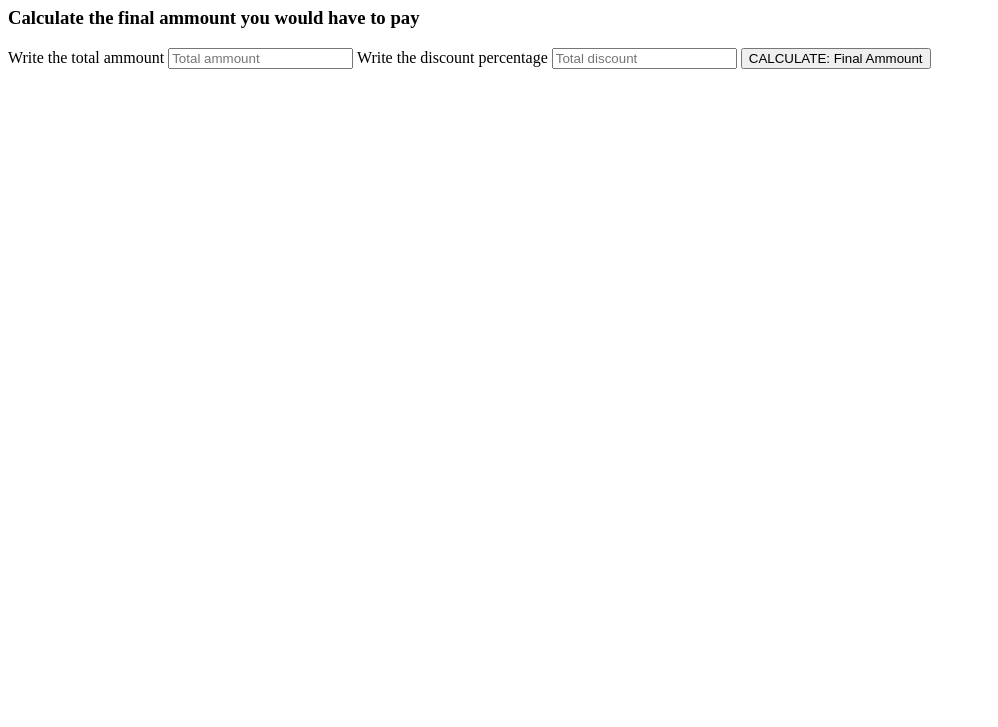
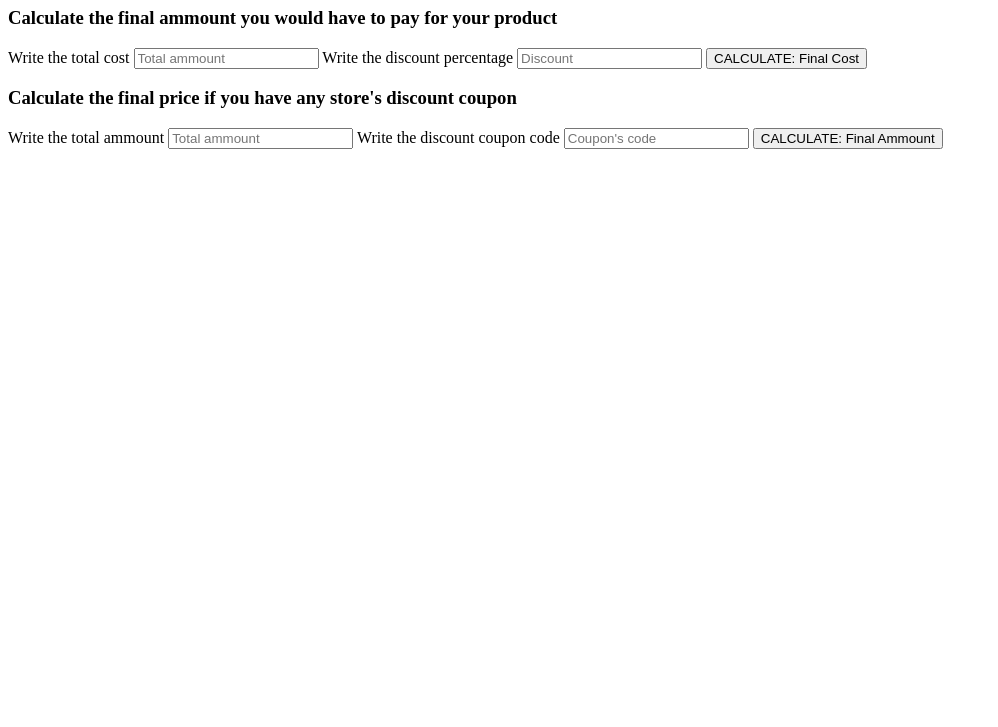
Before and after one commit to LeaCorDav/Math.Robot, a plain HTML site: page descuentos.html in a window 1280 px wide. Shown: the part 73-800 px from the top of the page, without its empty margins (0-998 px from the left). Drawn offline with Linux system fonts and the light colour scheme.

Commit message:
Pagina de descuentos hecho, falta CSS

```diff
--- a/descuentos.html
+++ b/descuentos.html
@@ -11,19 +11,34 @@
         <h1>Percentages and Discounts</h1>
     </header>
     <section>
-        <h3>Calculate the final ammount you would have to pay</h3>
+        <h3>Calculate the final ammount you would have to pay for your product</h3>
         <form>
-            <label for="InputPrecio">Write the total ammount</label>
+            <label for="InputPrecio">Write the total cost</label>
             <input id="InputPrecio" type="number" placeholder="Total ammount"/>
 
             <label for="InputDescuento">Write the discount percentage</label>
-            <input id="InputDescuento" type="number" placeholder="Total discount"/>
+            <input id="InputDescuento" type="number" placeholder="Discount"/>
 
-            <button type="button" onclick="precioDescontado()">CALCULATE: Final Ammount</button>
+            <button type="button" onclick="precioDescontado()">CALCULATE: Final Cost</button>
         </form>
 
         <p id="Resultado"></p>
     </section>
+    <section>
+        <h3>Calculate the final price if you have any store's discount coupon</h3>
+        <form>
+            <label for="InputPrecio2">Write the total ammount</label>
+            <input id="InputPrecio2" type="number" placeholder="Total ammount"/>
+
+            <label for="InputCupon">Write the discount coupon code</label>
+            <input id="InputCupon" type="text" placeholder="Coupon's code"/>
+
+            <button type="button" onclick="precioDescontadoCupon()">CALCULATE: Final Ammount</button>
+        </form>
+
+        <p id="ResultadoCupon"></p>
+    </section>
+
 
     <script src="./descuentos.js"></script>
 </body>
--- a/descuentos.js
+++ b/descuentos.js
@@ -1,3 +1,4 @@
+// Formula principal
 function calcularPrecioconDescuento(precio, descuento){
     const porcentajePrecio = 100 - descuento;
     const precioConDescuento = (precio * porcentajePrecio) / 100;
@@ -5,7 +6,8 @@ function calcularPrecioconDescuento(precio, descuento){
     return precioConDescuento;
 }
 
-
+//________________________________________________________________
+// Introduce el precio y el descuento para obtener un precio final
 function precioDescontado(){
     const inputPrecio = document.getElementById("InputPrecio").value;
     const inputDescuento = document.getElementById("InputDescuento").value;
@@ -15,3 +17,48 @@ function precioDescontado(){
     const resultado = document.getElementById("Resultado");
     resultado.innerText = "The final ammount you would have to pay is: $" + precioFinal;
 }
+
+//________________________________________________________________
+// Para cupones
+const cupones = [
+    {
+        nombre: "SPRING_DSC",
+        descuento: 15,
+    },
+    {
+        nombre: "SUMMER_DSC",
+        descuento: 10,
+    },
+    {
+        nombre: "INDEPENDENCEDAY_DSC",
+        descuento: 30,
+    },
+    {
+        nombre: "BLACKFRIDAY_DSC",
+        descuento: 75,
+    },
+    {
+        nombre: "XMASS_DSC",
+        descuento: 25,
+    },
+];
+
+function precioDescontadoCupon(){
+    const inputPrecio = document.getElementById("InputPrecio2").value;
+    const inputCupon = document.getElementById("InputCupon").value;
+
+    const validandoCupon = function(cupon){
+        return cupon.nombre === inputCupon;
+    }
+
+    const usuarioCupon = cupones.find(validandoCupon);
+
+    if (!usuarioCupon){
+        alert ("The coupon " + inputCupon + " is not valid");
+    } else {
+        const descuentoC = usuarioCupon.descuento;
+        const precioFinal = calcularPrecioconDescuento(inputPrecio, descuentoC)
+        const resultado = document.getElementById("ResultadoCupon");
+        resultado.innerText = "The final price with the coupon discount is: $" + precioFinal;
+    }
+}
```
